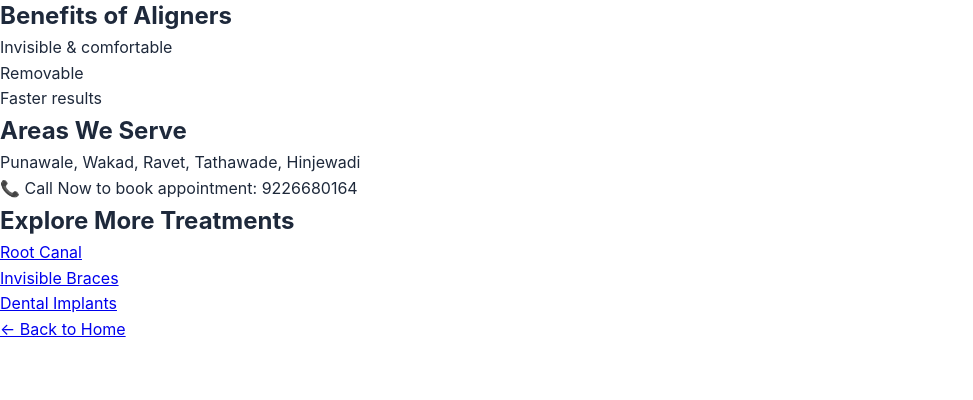
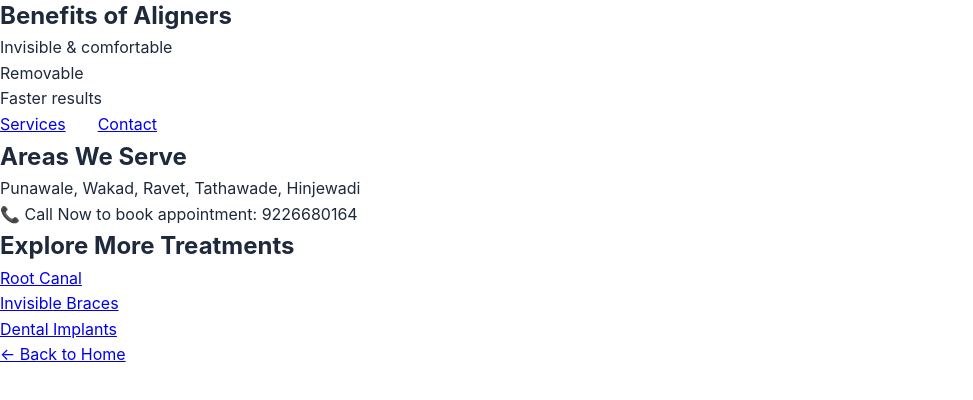
Before and after one commit to aestheticadental/aestheticadental.github.io, a plain HTML site: page aligners-punawale.html in a window 1280 px wide. Shown: the part 80-480 px from the top of the page, without its empty margins (0-973 px from the left). Drawn offline with Linux system fonts and the light colour scheme.

Commit message:
Update aligners-punawale.html

```diff
--- a/aligners-punawale.html
+++ b/aligners-punawale.html
@@ -24,6 +24,11 @@
 <li>Faster results</li>
 </ul>
 
+<ul class="nav-menu">
+<li><a href="index.html#services">Services</a></li>
+<li><a href="index.html#contact">Contact</a></li>
+</ul>
+
 <h2>Areas We Serve</h2>
 <p>Punawale, Wakad, Ravet, Tathawade, Hinjewadi</p>
 
```
